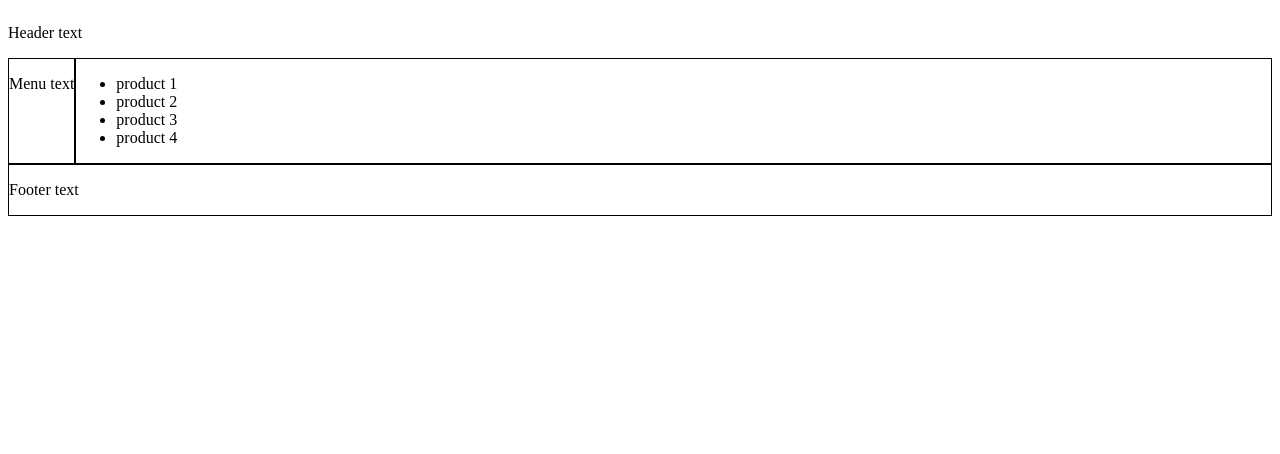
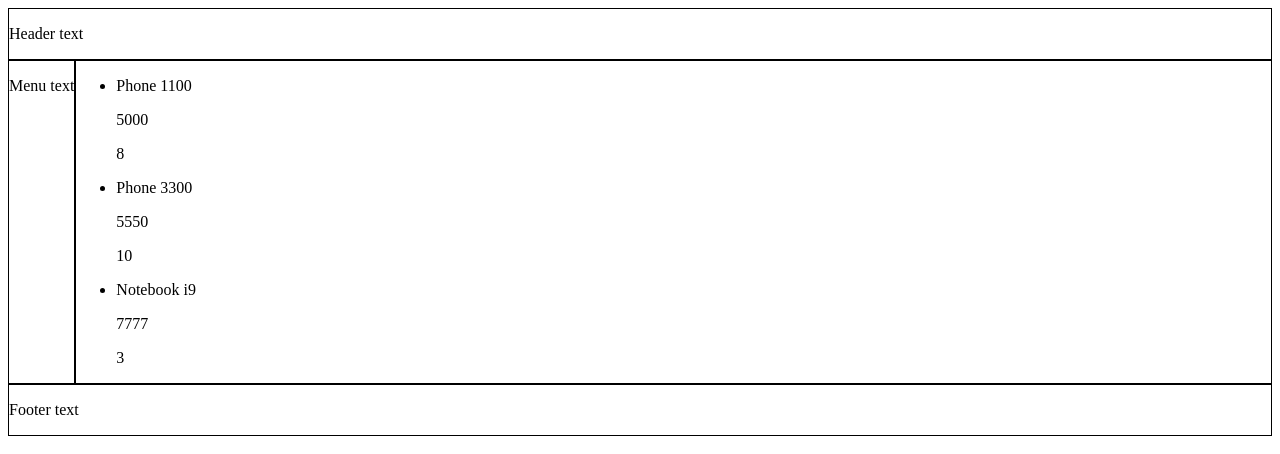
Before and after one commit to TMFV/React-app-1, a React (Create React App) app: page / in a window 1280 px wide. Shown: the top 454 px of the page. Built offline with nearby package versions, Linux system fonts and the light colour scheme.

Commit message:
if render

```diff
--- a/prettier.json
+++ b/prettier.json
@@ -11,7 +11,7 @@
   "requirePragma": false,
   "semi": false,
   "singleQuote": false,
-  "tabWidth": 2,
+  "tabWidth": 1,
   "trailingComma": "all",
   "useTabs": true,
   "vueIndentScriptAndStyle": false,
--- a/src/App.jsx
+++ b/src/App.jsx
@@ -3,6 +3,7 @@ import Menu from './components/Menu';
 import Content from './components/Content';
 import Footer from './components/Footer';
 import './styles.css';
+
 
 const App = () => {
     return (
--- /dev/null
+++ b/src/components/ProductItem.jsx
@@ -0,0 +1,11 @@
+const ProductItem = ({ product }) => {
+    return (
+        <li className="item">
+            <p>{product.name}</p>
+            <p>{product.price}</p>
+            <p>{product.count}</p>
+        </li>
+    );
+};
+
+export default ProductItem;
--- /dev/null
+++ b/src/components/ProductList.jsx
@@ -0,0 +1,13 @@
+import ProductItem from './ProductItem'
+const ProductList = ({ products }) => (
+            <ul>
+            {products.map(
+                (product) =>
+                    !!product.count &&
+                    <ProductItem key={`${product.id}_${product.price}`} product={product} />,
+            )}
+            </ul>
+    );
+
+
+export default ProductList;
--- a/src/pages/Products.jsx
+++ b/src/pages/Products.jsx
@@ -1,12 +1,35 @@
+import ProductList from "../components/ProductList";
+
+const products = [
+    {
+        id: 1,
+        name: 'Phone 1100',
+        price: 5000,
+        count: 8,
+    },
+     {
+        id: 2,
+        name: 'Phone 2200',
+         price: 5500,
+        count: 0,
+    },
+      {
+        id: 3,
+        name: 'Phone 3300',
+          price: 5550,
+        count: 10,
+    },
+       {
+        id: 4,
+        name: 'Notebook i9',
+           price: 7777,
+        count: 3,
+    },
+];
 const Products = () => {
     return (
         <div className="products">
-            <ul>
-                <li>product 1</li>
-                <li>product 2</li>
-                <li>product 3</li>
-                <li>product 4</li>
-            </ul>
+            <ProductList products = {products} />
         </div>
     );
 };
--- a/src/styles.css
+++ b/src/styles.css
@@ -5,6 +5,11 @@
 
 .body {
   display: flex;
+}
+.header {
+  border: 1px solid #000000;
+  display: flex;
+  flex: 1;
 }
 
 .menu {
```
